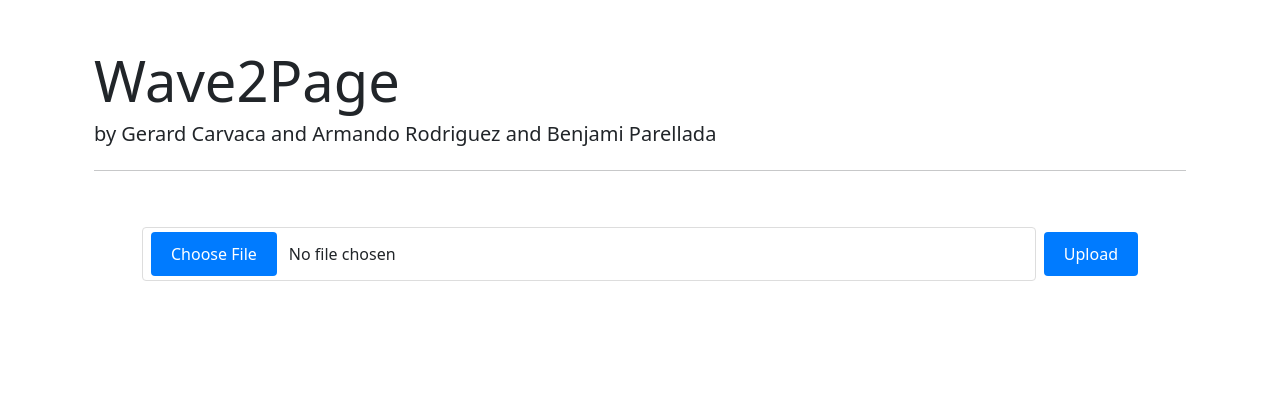
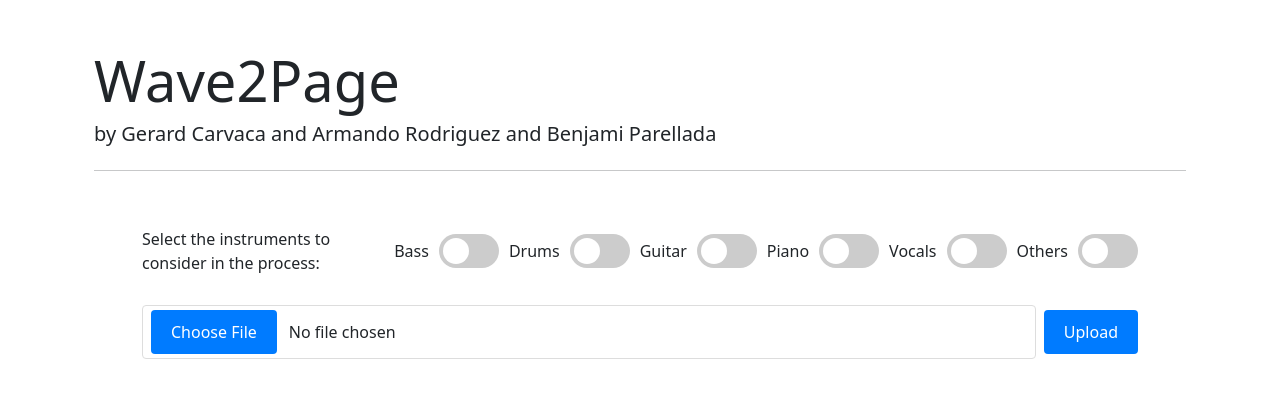
Before and after one commit to beny-bee/Wave2Page, a Flask app: page / in a window 1280 px wide. Shown: the part 61-459 px from the top of the page. Run offline with Flask 3, Linux system fonts and the light colour scheme; some libraries are stand-ins or nearby versions.

Commit message:
Select the instruments to use, functional both in web and main code

```diff
--- a/app/app.py
+++ b/app/app.py
@@ -76,7 +76,12 @@ def upload_file():
         path_to_audio = app.config['UPLOAD_FOLDER'] + filename
         file.save(path_to_audio)
 
-        subprocess.call(['python3', "src/main.py", path_to_audio, "--separate", "--wav2midi", "--midi2sheet"])
+        instruments = []
+        for ins in ["bass", "drums", "guitar", "other", "piano", "vocals"]:
+            if ins in request.form:
+                instruments.append(ins)
+
+        subprocess.call(['python3', "src/main.py", path_to_audio, "--separate", "--instruments", ",".join(instruments), "--wav2midi", "--midi2sheet"])
 
         # Copy generated sheets to static folder
         png_files = []
--- a/app/templates/index.html
+++ b/app/templates/index.html
@@ -12,11 +12,126 @@
     <hr class="my-4">
 
     <div class="parent">
-      <form id="form_upload" class="form-group" method="POST" action="/upload" enctype="multipart/form-data">
-        <input type="file" name="file" class="form-control">
-        <input id="upload_button" type="submit" class="custom-button" value="Upload" onclick="loading();">
+      <form id="form_upload" method="POST" action="/upload" enctype="multipart/form-data">
+        <div class="form-inside">
+          <label>Select the instruments to consider in the process:</label>
+          <div class="switch-container">
+            <label>Bass</label>
+            <label class="switch">
+              <input type="checkbox" id="bass" name="bass">
+              <span class="slider round"></span>
+            </label>
+
+            <label>Drums</label>
+            <label class="switch">
+              <input type="checkbox" id="drums" name="drums">
+              <span class="slider round"></span>
+            </label>
+
+            <label>Guitar</label>
+            <label class="switch">
+              <input type="checkbox" id="guitar" name="guitar">
+              <span class="slider round"></span>
+            </label>
+
+            <label>Piano</label>
+            <label class="switch">
+              <input type="checkbox" id="piano" name="piano">
+              <span class="slider round"></span>
+            </label>
+
+            <label>Vocals</label>
+            <label class="switch">
+              <input type="checkbox" id="vocals" name="vocals">
+              <span class="slider round"></span>
+            </label>
+
+            <label>Others</label>
+            <label class="switch">
+              <input type="checkbox" id="other" name="other">
+              <span class="slider round"></span>
+            </label>
+          </div>
+        </div>
+        <div style="height: 30px;"></div>
+        <div class="form-inside">
+          <input type="file" name="file" class="form-control">
+          <input id="upload_button" type="submit" class="custom-button" value="Upload" onclick="loading();">
+        </div>
       </form>
     </div>
+
+    <style>
+      .switch-container {
+        display: flex;
+        align-items: center;
+        gap: 10px;
+        justify-content: space-between;
+      }
+
+      /* The switch - the box around the slider */
+      .switch {
+        position: relative;
+        display: flex;
+        width: 60px;
+        height: 34px;
+      }
+
+      /* Hide default HTML checkbox */
+      .switch input {
+        opacity: 0;
+        width: 0;
+        height: 0;
+      }
+
+      /* The slider */
+      .slider {
+        position: absolute;
+        cursor: pointer;
+        top: 0;
+        left: 0;
+        right: 0;
+        bottom: 0;
+        background-color: #ccc;
+        -webkit-transition: .4s;
+        transition: .4s;
+      }
+
+      .slider:before {
+        position: absolute;
+        content: "";
+        height: 26px;
+        width: 26px;
+        left: 4px;
+        bottom: 4px;
+        background-color: white;
+        -webkit-transition: .4s;
+        transition: .4s;
+      }
+
+      input:checked + .slider {
+        background-color: #2196F3;
+      }
+
+      input:focus + .slider {
+        box-shadow: 0 0 1px #2196F3;
+      }
+
+      input:checked + .slider:before {
+        -webkit-transform: translateX(26px);
+        -ms-transform: translateX(26px);
+        transform: translateX(26px);
+      }
+
+      /* Rounded sliders */
+      .slider.round {
+        border-radius: 34px;
+      }
+
+      .slider.round:before {
+        border-radius: 50%;
+      }
+    </style>
 
     <div id="loader">
       <div class="body-wavy">
@@ -78,11 +193,6 @@
       div#loader {
         display: none;
       }
-      /*
-      @keyframes spin {
-        0% { transform: rotate(0deg); }
-        100% { transform: rotate(360deg); }
-      } */
 
       .parent_center {
         margin: 1rem;
@@ -99,10 +209,11 @@
         padding: 1rem 1rem;
         vertical-align: middle;
       }
-      .form-group {
+      .form-inside {
         display: flex;
         align-items: center; /* This ensures vertical alignment */
         justify-content: space-between; /* Adjusts horizontal spacing */
+        vertical-align: middle;
       }
 
       .custom-button {
@@ -141,16 +252,6 @@
           line-height: 1.5;
       }
 
-      .form-group {
-          display: flex;
-          align-items: center;
-      }
-
-      /* If you want to vertically center everything in case of line-height differences */
-      .form-group * {
-          vertical-align: middle;
-      }
-
     </style>
 
     <script type="text/javascript">
```
Also changed, not shown: src/Splitter/Splitter.py (+12 -4 lines), src/main.py (+6 -23 lines).
